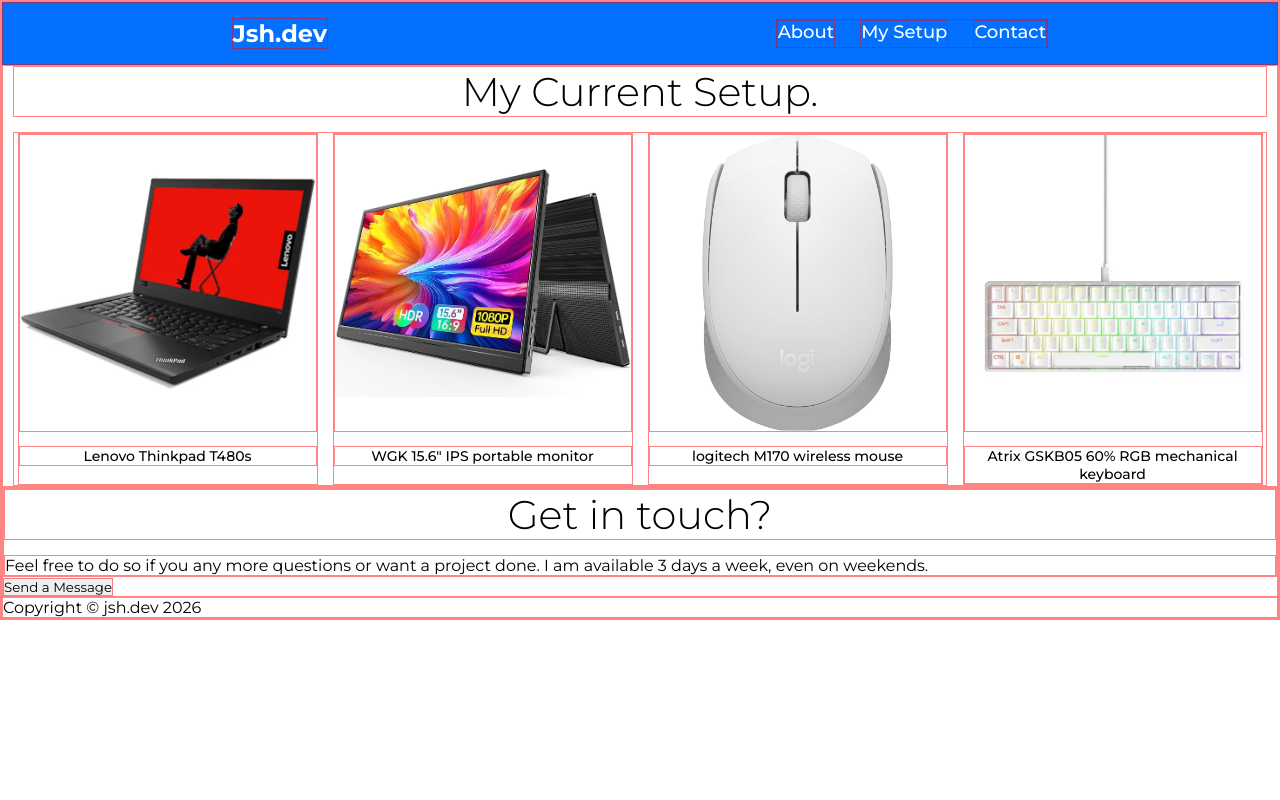
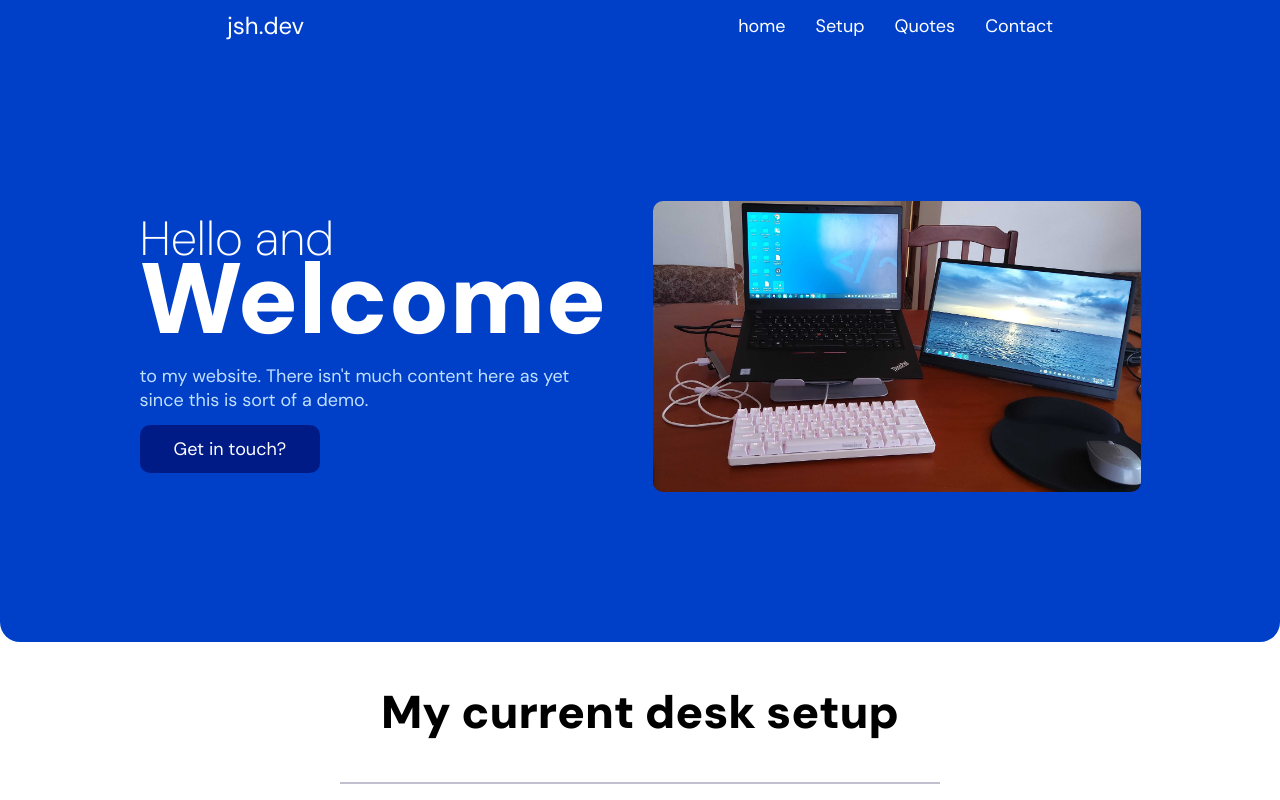
Before and after one commit to Edixlk/Flexbox-landing-page, a plain HTML site: page index.html in a window 1280 px wide. Shown: the top 800 px of the page. Drawn offline with Linux system fonts and the light colour scheme; a web font is replaced by a local one.

Commit message:
Upload finished Project files

```diff
--- a/index.html
+++ b/index.html
@@ -1,78 +1,147 @@
 <!doctype html>
 <html lang="en">
   <head>
-    <!-- css stylesheet -->
     <link rel="stylesheet" href="main.css" />
     <meta charset="UTF-8" />
     <meta name="viewport" content="width=device-width, initial-scale=1.0" />
-    <title>Flexbox landing Page</title>
+    <title>Document</title>
   </head>
   <body>
-    <!-- navbar with header logo -->
+    <div class="wrapper">
       <div class="navbar">
-      <!-- header logo -->
-      <div class="navbar-logo">Jsh.dev</div>
+        <div class="nav-logo">jsh.dev</div>
 
-      <!-- navbar links -->
-      <ul class="navbar-links">
-        <a href="#">About</a>
-        <a href="#">My Setup</a>
-        <a href="#">Contact</a>
+        <ul class="navlinks">
+          <li><a href="#hero">home</a></li>
+          <li><a href="#setup">Setup</a></li>
+          <li><a href="#quotes">Quotes</a></li>
+          <li><a href="#contact">Contact</a></li>
         </ul>
       </div>
 
-    <!-- tech stack section -->
-    <div class="hero section">
-      <h1 class="title">hello there</h1>
-      <p>to my website. There isn't much stuff on here as yet.</p>
+      <!-- hero section  -->
+
+      <div class="hero-section" id="hero">
+        <div class="wrapper-left">
+          <h1 class="hero-text">
+            Hello and <br />
+            <span>welcome</span>
+          </h1>
+
+          <p class="hero-subtext">
+            to my website. There isn't much content here as yet since this is
+            sort of a demo.
+          </p>
+
+          <button class="cta-btn">Get in touch?</button>
+        </div>
+
+        <img src="./images/hero-image.jpg" alt="hero-image" id="hero-img" />
       </div>
 
       <!-- Setup section -->
-    <div class="setup section">
-      <h2 class="title_small">My Current Setup.</h2>
 
-      <div class="card-container">
+      <div class="setup-section" id="setup">
+        <h2 class="setup-text">My current desk setup</h2>
+        <hr />
+
+        <!-- setup cards  -->
+        <div class="setup-wrapper">
           <div class="card">
-          <img src="./images/Lenovo-ThinkPad-T480s.webp" alt="thinkpad-t480s" />
-          <div class="card-info">Lenovo Thinkpad T480s</div>
+            <img
+              src="./images/Lenovo-ThinkPad-T480s.webp"
+              alt="lenovo-laptop"
+              class="card-image"
+            />
+            <div class="card-info">Lenovo Thinkpad t480s</div>
           </div>
 
           <div class="card">
-          <img src="./images/portable-monitor.jpg" alt="portable monitor" />
+            <img
+              src="./images/laptop-stand.jpg"
+              alt="laptop-stand"
+              class="card-image"
+            />
+            <div class="card-info">360deg laptop stand</div>
+          </div>
+
+          <div class="card">
+            <img
+              id="keyboard-img"
+              src="./images/mech-keyboard.avif"
+              alt="mechanical-keyboard"
+              class="card-image"
+            />
+            <div class="card-info">
+              Artix 60% RGB mechanical keyboard (Gamestop Exclusive)
+            </div>
+          </div>
+
+          <div class="card">
+            <img
+              src="./images/logi-mouse.jpg"
+              alt="Logitech-mouse"
+              class="card-image"
+            />
+            <div class="card-info">Logitech M170 wireless mouse</div>
+          </div>
+
+          <div class="card">
+            <img
+              src="./images/portable-monitor.jpg"
+              alt="portable-monitor"
+              class="card-image"
+            />
             <div class="card-info">WGK 15.6" IPS portable monitor</div>
           </div>
 
           <div class="card">
-          <img src="./images/logi-mouse.jpg" alt="logitech-mouse" />
-          <div class="card-info">logitech M170 wireless mouse</div>
-        </div>
-
-        <div class="card">
             <img
-            id="mechan-keyboard"
-            src="./images/mech-keyboard.avif"
-            alt="keyboard"
+              src="./images/jlab-earbuds.jpg"
+              alt="jlab-earbuds"
+              class="card-image"
             />
-          <div class="card-info">Atrix GSKB05 60% RGB mechanical keyboard</div>
+            <div class="card-info">JLab Go Sport+ earbuds</div>
           </div>
         </div>
       </div>
 
-    <!-- CTA section (call to action) -->
-    <div class="call-to-act section">
-      <div class="cta-content">
-        <h2 class="title_small">Get in touch?</h2>
+      <!-- Quotes section -->
 
-        <p class="cta-para-txt">
-          Feel free to do so if you any more questions or want a project done. I
-          am available 3 days a week, even on weekends.
+      <div class="quotes-section" id="quotes">
+        <p class="quotes-text">
+          <q
+            >Quality over quantity. My goal is to build sleek, professional
+            looking websites at a affordable price for my clients.</q
+          >
+        </p>
+        <h3 class="author-text">
+          <em>- jshua.dev, soon to be web developer</em>
+        </h3>
+      </div>
+    </div>
+
+    <!-- Call-to-action section -->
+
+    <div class="cta-section">
+      <div class="cta-left-side">
+        <h2 class="cta-text">Feel free to send a message!</h2>
+        <p class="cta-subtext">
+          Reach out for any projects, collabs etc. Will try to
+          respond as soon as possible.
         </p>
       </div>
 
-      <button id="cta-button">Send a Message</button>
+      <div class="cta-right-side">
+        <button class="cta-submit-btn">Send an email</button>
+      </div>
     </div>
 
-    <!-- footer -->
-    <div class="footer">Copyright &copy jsh.dev 2026</div>
+    <!-- footer (basic) -->
+
+      <div class="footer">
+        Copyright &copy jsh.dev, Odin Project 2026
+      </div>
+    </div>
   </body>
 </html>
--- a/main.css
+++ b/main.css
@@ -1,113 +1,266 @@
 /* Google fonts */
-@import url('https://fonts.googleapis.com/css2?family=Montserrat:ital,wght@0,100..900;1,100..900&display=swap');
+@import url("https://fonts.googleapis.com/css2?family=DM+Sans:ital,opsz,wght@0,9..40,100..1000;1,9..40,100..1000&display=swap");
+
+/* for "welcome" font in the hero section. */
+@import url("https://fonts.googleapis.com/css2?family=Oooh+Baby&display=swap");
 
 * {
   box-sizing: border-box;
+  padding: 0;
   margin: 0;
-    padding: 0;
-    /* custom font*/
-     font-family: "Montserrat", sans-serif;
-
-    /* this remove underlines, borders from links, and buttons that are set by default */
-    list-style: none;
-    text-decoration: none;
-    border: none;
 }
 
 * {
-    border: 1px solid rgba(255, 0, 0, 0.482);
+  font-family: "DM Sans", sans-serif; /* this is where the font is applied */
+  list-style: none;
+  text-decoration: none;
+  /* border: 1px solid red;  */
 }
 
+.wrapper {
+  min-height: 100vh;
+  display: flex;
+  flex-flow: column wrap;
+}
 
-
+.wrapper > * {
+  flex: 1 100%;
+}
 
 .navbar {
+  flex: 0;
+  padding: 10px;
   display: flex;
   justify-content: space-around;
   align-items: center;
-    flex-wrap: wrap;
-    gap: 10px;
-    padding: 15px 10px;
-    background-color: rgb(3, 112, 255);
+  background-color: rgb(0, 64, 201);
 }
 
-.navbar-logo {
+.nav-logo {
   color: white;
   font-size: 24px;
-    font-weight: 700;
 }
 
+/* nav links */
 
-/* navigation links (right side)*/
+.navlinks {
+  display: flex;
+  gap: 30px;
+}
 
-.navbar-links {
-    display: flex;
-    gap: 25px;
+.navlinks a {
+  color: white;
   font-size: 18px;
 }
 
-.navbar-links a {
-    flex-grow: 1;
-    font-weight: 500;
-    padding-bottom: 2px;
-    color: white;
-    border-bottom: 2px solid transparent;
+/* hero section (first section the page)*/
+
+.wrapper-left {
+  flex-basis: 470px;
 }
 
-.navbar-links a:hover {
-    border-bottom: 2px solid rgb(0, 166, 255);
+.hero-section {
+  background-color: rgb(0, 64, 201);
+  padding: 150px 30px;
+  display: flex;
+  justify-content: center;
+  gap: 43px;
+  align-items: center;
+  border-radius: 0px 0px 20px 20px;
 }
 
-.hero {
-    display: none;
-}
-/* setup section  */
+/* font sizes and styling for the header and subtext. */
 
-.setup {
-    padding: 0 10px;
+.hero-text {
+  color: white;
+  font-size: 48px;
+  margin-bottom: 25px;
+  line-height: 0.8;
+  font-weight: 200;
 }
 
- .title_small {
-    text-align: center;
-    font-weight: 300;
-    font-size: 40px;
-    margin-bottom: 15px;
+.hero-text span {
+  text-transform: capitalize;
+  font-size: 100px;
+  font-weight: 900;
 }
 
-.card-container {
-    display: flex;
-    flex-wrap: wrap;
-    justify-content: center;
-    gap:30px 15px;
+.hero-subtext {
+  font-size: 18px;
+  color: rgb(192, 224, 255);
 }
 
-/* card layout*/
+/*  this is for the hero image on the right side of the page */
+
+#hero-img {
+  max-width: 40%;
+  border-radius: 10px;
+}
+
+/* call to action button */
+.cta-btn {
+  cursor: pointer;
+  padding: 12px 34px;
+  font-size: 18px;
+  margin-top: 13px;
+  border-radius: 10px;
+  outline: none;
+  border: none;
+  color: white;
+  background-color: rgba(3, 0, 86, 0.582);
+}
+
+.cta-btn:hover {
+  background-color: rgba(11, 11, 67, 0.683);
+}
+
+/* Setup section */
+
+.setup-section {
+  display: flex;
+  flex-direction: column;
+  text-align: center;
+  padding: 40px;
+  gap: 40px;
+  margin-bottom: 30px;
+}
+
+.setup-section hr {
+  width: 50%;
+  margin: auto; /*/ this is to center the hr tag */
+  border: 1px solid rgba(11, 11, 67, 0.253);
+}
+
+/* wrapper section for cards */
+
+.setup-wrapper {
+  display: flex;
+  justify-content: center;
+  flex-wrap: wrap;
+  gap: 40px;
+}
+
+/* information header text */
+.setup-text {
+  font-size: 46px;
+  font-weight: 900;
+}
+
+/* card layout */
 
 .card {
+  border-radius: 10px;
+  padding: 10px;
+  cursor: pointer;
   max-width: 300px;
+  flex-grow: 1;
+  border: 2px solid transparent;
+  transition: 0.3s ease-in-out;
 }
 
-/*  this is to avoid the image from overflowing */
-.card img {
+.card:hover {
+  transform: scale(1.04);
+  border: 1px solid rgb(11, 11, 67);
+  color: rgb(0, 64, 201);
+}
+
+.card-image {
   max-width: 100%;
   aspect-ratio: 1/1;
-    object-fit: scale-down;
+  object-fit: contain;
 }
 
-#mechan-keyboard {
-    object-fit: cover;  /* this last image needed to be scaled up since it was too small.
-                        comapared to the rest*/
+/* the keyboard image was to small */
+
+#keyboard-img {
+  object-fit: cover; /* this scales up the images to match the rest*/
 }
 
-
+/* card-info */
 .card-info {
-    font-size: 14px;
-    font-weight: 500;
-    margin-top: 10px;
-    text-align: center;
+  font-size: 20px;
+  font-weight: 400;
+  padding: 20px;
 }
 
+/*  quotes section */
 
+.quotes-section {
+  padding: 100px;
+  text-align: center;
+  display: flex;
+  justify-content: center;
+  flex-direction: column;
+  gap: 25px;
+  background-color: rgb(0, 64, 201);
+  color: white;
+  border-radius: 20px 20px 0px 0px;
+}
 
+.quotes-text {
+  /* max-width: 60%; */
+  text-align: left;
+  font-size: 40px;
+  font-weight: 600;
+}
 
-/* CTA (call to action) section */
+.author-text {
+  text-align: right;
+  font-size: 20px;
+  font-weight: 400;
+  color: rgb(177, 184, 255);
+}
+
+/* Call-to-action section */
+
+.cta-section {
+  background-color: rgb(11, 11, 67);
+  color: white;
+  height: 250px;
+  display: flex;
+  justify-content: center;
+  align-items: center;
+  padding: 50px;
+  gap: 45px;
+}
+
+.cta-left-side {
+  flex-basis: 45%;
+}
+
+.cta-text {
+  font-size: 40px;
+  font-weight: 300;
+  margin-bottom: 10px;
+}
+
+.cta-subtext {
+  color: rgba(255, 255, 255, 0.719);
+}
+
+/* message button on right side */
+
+.cta-submit-btn {
+  border: none;
+  cursor: not-allowed;
+  border-radius: 10px;
+  padding: 15px 25px;
+  font-size: 20px;
+  background-color: rgb(1, 81, 254);
+  color: white;
+}
+
+.cta-submit-btn:hover {
+  background-color: rgb(0, 64, 201);
+}
+
+/* footer basic, nothing much */
+
+.footer {
+  border-top: 1px solid rgba(220, 220, 248, 0.148);
+  background-color: rgb(11, 11, 67);
+  padding: 15px;
+  text-align: center;
+  font-size: 12px;
+  color: rgba(227, 227, 227, 0.55);
+}
```
Also changed, not shown: images/hero-image.jpg (added), images/jlab-earbuds.jpg (added), images/laptop-stand.jpg (added). Lines whose indentation alone changed are shown as unchanged.
